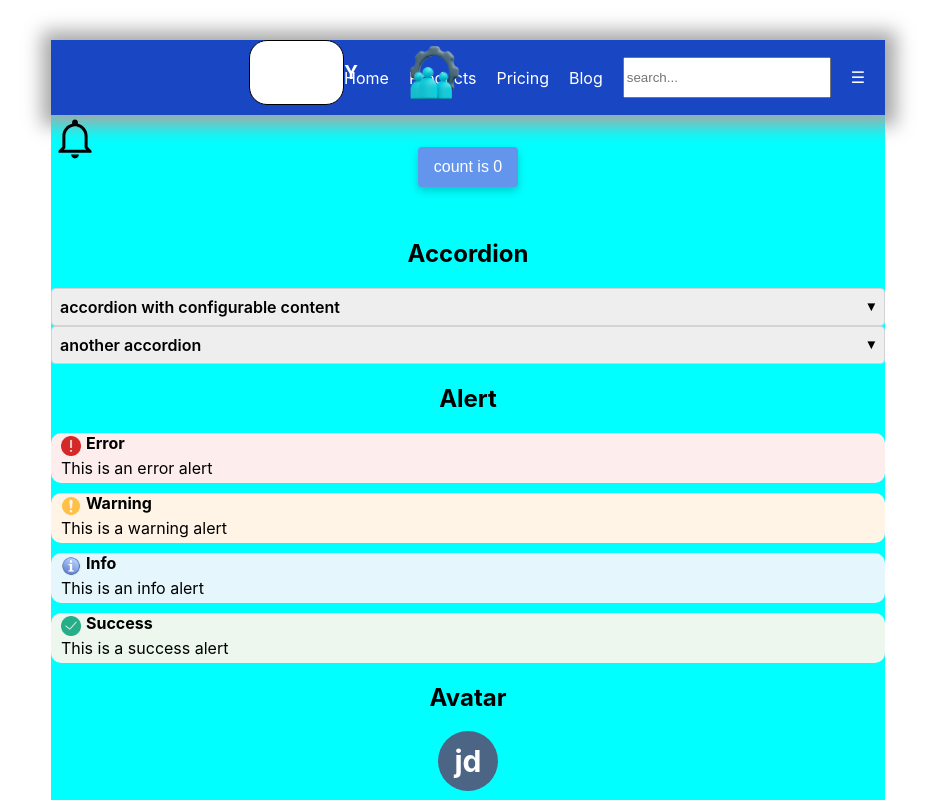
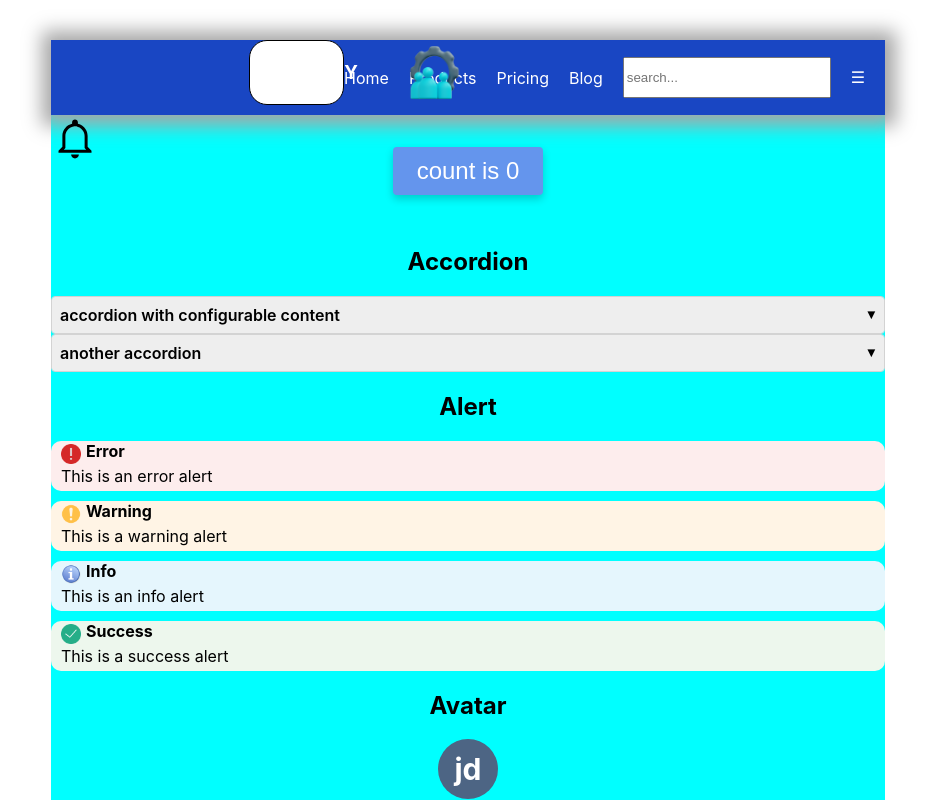
Before and after one commit to marko-knoebl/cc-react-components, a React (Vite) app in the folder cc-react-components/: page / in a window 1280 px wide. Shown: the top 800 px of the page, without its empty margins (172-1109 px from the left). Built offline with nearby package versions, Linux system fonts and the light colour scheme.

Commit message:
make button size configurable

```diff
--- a/cc-react-components/src/App.jsx
+++ b/cc-react-components/src/App.jsx
@@ -82,7 +82,10 @@ function App() {
       <Badge value={count}></Badge>
 
       <div className="card">
-        <Button onClick={() => setCount((count) => count + 1, setIsOpen(true))}>
+        <Button
+          onClick={() => setCount((count) => count + 1, setIsOpen(true))}
+          size="large"
+        >
           count is {count}
         </Button>
         {count > 10 && showDialog()}
--- a/cc-react-components/src/components/Button.css
+++ b/cc-react-components/src/components/Button.css
@@ -8,3 +8,8 @@
   color: white;
   box-shadow: 0px 4px 8px rgba(0, 0, 0, 0.2);
 }
+
+.Button-large {
+  font-size: 24px;
+  padding: 12px 24px;
+}
--- a/cc-react-components/src/components/Button.jsx
+++ b/cc-react-components/src/components/Button.jsx
@@ -1,9 +1,9 @@
 import "./Button.css";
 
-export default function Button({ children, onClick }) {
+export default function Button({ children, onClick, size }) {
   return (
     <button
-      className="Button"
+      className={size === "large" ? "Button Button-large" : "Button"}
       onClick={() => {
         onClick();
       }}
```
